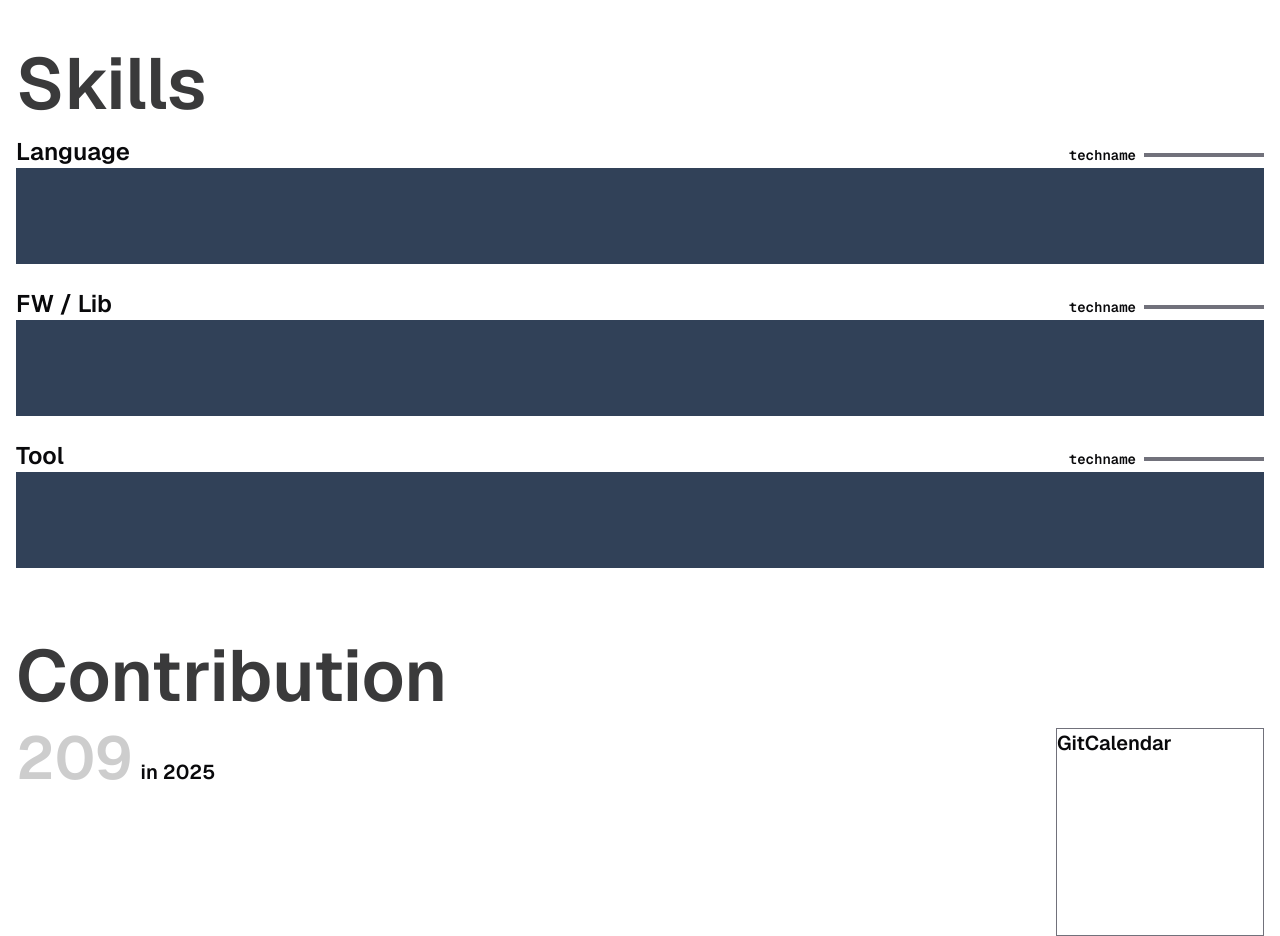
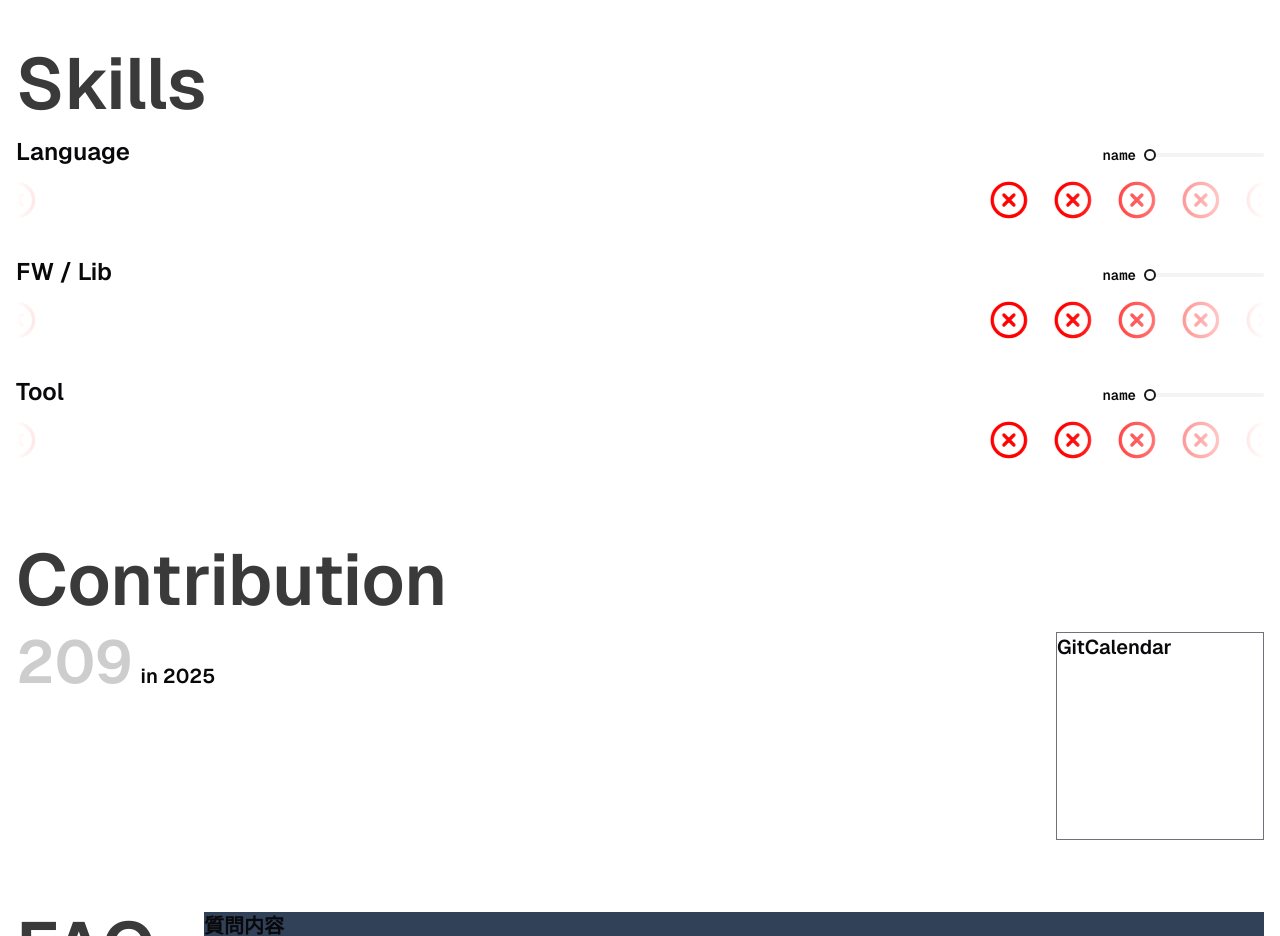
Before and after one commit to 273Do/NewPortfolio, a Next.js app: page / in a window 1280 px wide. Shown: the part 1180-2116 px from the top of the page. Built offline with nearby package versions, Linux system fonts and the light colour scheme.

Commit message:
✨ ツールMarqueeを実装しました。

```diff
--- a/app/globals.css
+++ b/app/globals.css
@@ -120,3 +120,8 @@
     @apply bg-background text-foreground;
   }
 }
+
+.icon_light {
+  -webkit-filter: brightness(0) invert(1);
+  filter: brightness(0) invert(0.05);
+}
--- a/app/layout.tsx
+++ b/app/layout.tsx
@@ -1,4 +1,5 @@
 import { ThemeProvider } from "@/components/theme-provider";
+import { ReactLenis, useLenis } from "lenis/react";
 import type { Metadata } from "next";
 import { Geist, Geist_Mono } from "next/font/google";
 import "./globals.css";
@@ -35,8 +36,10 @@ export default function RootLayout({
           enableSystem
           disableTransitionOnChange
         >
-          <Header />
-          {children}
+          <ReactLenis root>
+            <Header />
+            {children}
+          </ReactLenis>
         </ThemeProvider>
       </body>
     </html>
--- /dev/null
+++ b/components/ui/slider.tsx
@@ -0,0 +1,28 @@
+"use client";
+
+import * as SliderPrimitive from "@radix-ui/react-slider";
+import * as React from "react";
+
+import { cn } from "@/lib/utils";
+
+const Slider = React.forwardRef<
+  React.ElementRef<typeof SliderPrimitive.Root>,
+  React.ComponentPropsWithoutRef<typeof SliderPrimitive.Root>
+>(({ className, ...props }, ref) => (
+  <SliderPrimitive.Root
+    ref={ref}
+    className={cn(
+      "relative flex w-full touch-none select-none items-center",
+      className,
+    )}
+    {...props}
+  >
+    <SliderPrimitive.Track className="relative h-1 w-full grow overflow-hidden rounded-full bg-secondary">
+      <SliderPrimitive.Range className="absolute h-full bg-primary" />
+    </SliderPrimitive.Track>
+    <SliderPrimitive.Thumb className="block h-3 w-3 rounded-full border-2 border-primary bg-background ring-offset-background transition-colors focus-visible:outline-none focus-visible:ring-2 focus-visible:ring-ring focus-visible:ring-offset-2 disabled:pointer-events-none disabled:opacity-50" />
+  </SliderPrimitive.Root>
+));
+Slider.displayName = SliderPrimitive.Root.displayName;
+
+export { Slider };
--- /dev/null
+++ b/features/Marquee/Marquee.tsx
@@ -0,0 +1,83 @@
+"use client";
+
+import Marquee from "react-fast-marquee";
+
+import { Slider } from "@/components/ui/slider";
+import * as Icons from "@icons-pack/react-simple-icons";
+import { Slot } from "@radix-ui/react-slot";
+import { CircleX } from "lucide-react";
+import { useState } from "react";
+
+interface TechIconData {
+  name: string;
+  level: number;
+}
+
+const MarqueeWidget = ({
+  title,
+  techData,
+}: { title: string; techData: TechIconData[] }) => {
+  const [techItem, setTehItem] = useState<TechIconData>({
+    name: "name",
+    level: 0,
+  });
+
+  return (
+    <>
+      <div className="w-full">
+        <div className="flex items-baseline justify-between">
+          <p className="text-2xl">{title}</p>
+          <div className="flex flex-row items-center gap-2">
+            <p className="font-mono text-sm ">{techItem.name}</p>
+            {/* <div className="h-1 w-30 bg-muted-foreground" /> */}
+            <Slider
+              defaultValue={[techItem.level]}
+              value={[techItem.level]}
+              max={5}
+              step={1}
+              className="h-1 w-30"
+              disabled
+            />
+          </div>
+        </div>
+        <Marquee
+          gradient
+          gradientColor="var(--background)"
+          className="text-muted-foreground py-3 items-center"
+          loop={0}
+        >
+          {techData.map((icon: TechIconData) => {
+            const IconComponent = (
+              Icons as unknown as Record<string, React.ComponentType>
+            )[`Si${icon.name}`];
+
+            if (typeof IconComponent === "undefined")
+              return (
+                <div key={icon.name} className="px-3">
+                  <Slot className="h-10 w-full">
+                    <CircleX color="red" />
+                  </Slot>
+                </div>
+              );
+            return (
+              // biome-ignore lint/a11y/useKeyWithClickEvents: <explanation>
+              <div
+                key={icon.name}
+                className="px-3"
+                onClick={() => setTehItem(icon)}
+              >
+                <Slot
+                  className={`${icon.name === techItem.name ? "text-primary scale-120" : ""} duration-200 h-10 hover:cursor-pointer hover:scale-120 w-full`}
+                >
+                  <IconComponent />
+                </Slot>
+              </div>
+            );
+          })}
+        </Marquee>
+      </div>
+    </>
+  );
+};
+
+export default MarqueeWidget;
--- a/features/layouts/Header.tsx
+++ b/features/layouts/Header.tsx
@@ -14,7 +14,7 @@ const Header = () => {
 
   return (
     <div className="fixed top-0 z-50 w-full border-border/40 border-b bg-background/95 backdrop-blur supports-[backdrop-filter]:bg-background/60">
-      <div className="mx-4 flex h-14 items-center justify-between">
+      <div className="mx-4 flex h-10 items-center justify-between">
         <Link href="/" title="card">
           <Image
             src={siteLogo}
--- a/features/main/components/Skills/Marquee.tsx
+++ /dev/null
@@ -1,16 +0,0 @@
-const Marquee = ({ title }: { title: string }) => {
-  return (
-    <div className="w-full">
-      <div className="flex items-baseline justify-between">
-        <p className="text-2xl">{title}</p>
-        <div className="flex flex-row items-center gap-2">
-          <p className="font-mono text-sm ">techname</p>
-          <div className="h-1 w-30 bg-muted-foreground" />
-        </div>
-      </div>
-      <div className="h-24 bg-slate-700" />
-    </div>
-  );
-};
-
-export default Marquee;
--- a/features/main/components/Skills/Skills.tsx
+++ b/features/main/components/Skills/Skills.tsx
@@ -1,13 +1,21 @@
-import Marquee from "./Marquee";
+import MarqueeWidget from "../../../Marquee/Marquee";
+
+const techData = [
+  { name: "Typescript", level: 4 },
+  { name: "Javascript", level: 1 },
+  { name: "React", level: 2 },
+  { name: "Nextdotjs", level: 5 },
+  { name: "Tailwindcss", level: 3 },
+];
 
 const Skills = () => {
   return (
     <div className="m-4 w-full font-sans font-semibold text-xl">
       <p className="mb-4 text-7xl opacity-80">Skills</p>
       <div className="flex flex-col gap-6">
-        <Marquee title="Language" />
-        <Marquee title="FW / Lib" />
-        <Marquee title="Tool" />
+        <MarqueeWidget title="Language" techData={techData} />
+        <MarqueeWidget title="FW / Lib" techData={techData} />
+        <MarqueeWidget title="Tool" techData={techData} />
       </div>
     </div>
   );
--- a/package.json
+++ b/package.json
@@ -11,14 +11,17 @@
   "dependencies": {
     "@biomejs/biome": "^1.9.4",
     "@icons-pack/react-simple-icons": "^12.4.0",
+    "@radix-ui/react-slider": "^1.2.3",
     "@radix-ui/react-slot": "^1.1.2",
     "class-variance-authority": "^0.7.1",
     "clsx": "^2.1.1",
+    "lenis": "^1.2.3",
     "lucide-react": "^0.485.0",
     "next": "15.2.4",
     "next-themes": "^0.4.6",
     "react": "^19.0.0",
     "react-dom": "^19.0.0",
+    "react-fast-marquee": "^1.6.5",
     "tailwind-merge": "^3.0.2",
     "tw-animate-css": "^1.2.5"
   },
```
Also changed, not shown: 1 other file (tests, documents, lock files or other folders).
